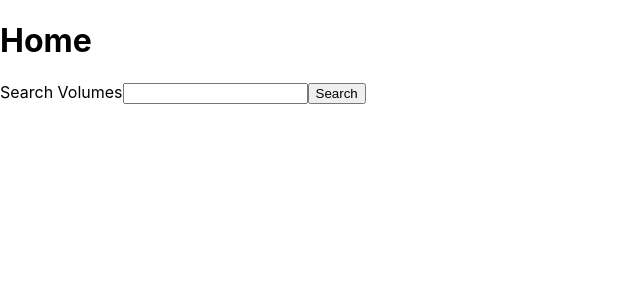
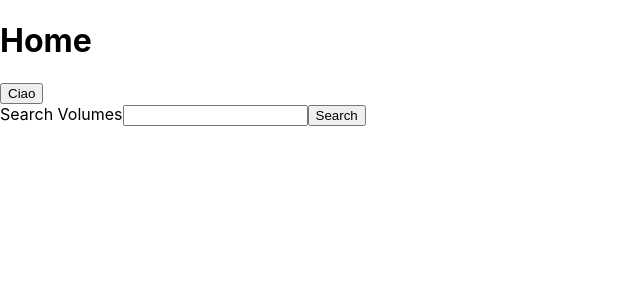
Before and after one commit to GersonEC/MyBookshelf, a React (Create React App) app: page / in a window 1280 px wide. Shown: the top 300 px of the page, without its empty margins (0-640 px from the left). Built offline with nearby package versions, Linux system fonts and the light colour scheme.

Commit message:
Add Button

```diff
--- /dev/null
+++ b/src/components/Button/Button.tsx
@@ -0,0 +1,11 @@
+interface MyProps {
+  label: string;
+}
+
+type Props = React.ButtonHTMLAttributes<HTMLButtonElement> & MyProps;
+
+const Button: React.FC<Props> = ({ label, ...props }) => {
+  return <button {...props}>{label}</button>;
+};
+
+export default Button;
--- /dev/null
+++ b/src/components/Button/index.tsx
@@ -0,0 +1,3 @@
+import Button from './Button';
+
+export default Button;
--- a/src/pages/Home/Home.tsx
+++ b/src/pages/Home/Home.tsx
@@ -1,5 +1,6 @@
 import { useState } from 'react';
 import BookList from '../../components/BookList';
+import Button from '../../components/Button';
 import useVolumes from '../../hooks/useVolumes';
 import { BooksWrapper } from './Home.styles';
 
@@ -29,6 +30,7 @@ const Home = () => {
   return (
     <>
       <h1>Home</h1>
+      <Button label='Ciao' onClick={() => alert('ciao')} />
       <div>
         <label htmlFor='volumesSearch'>Search Volumes</label>
         <input
```
